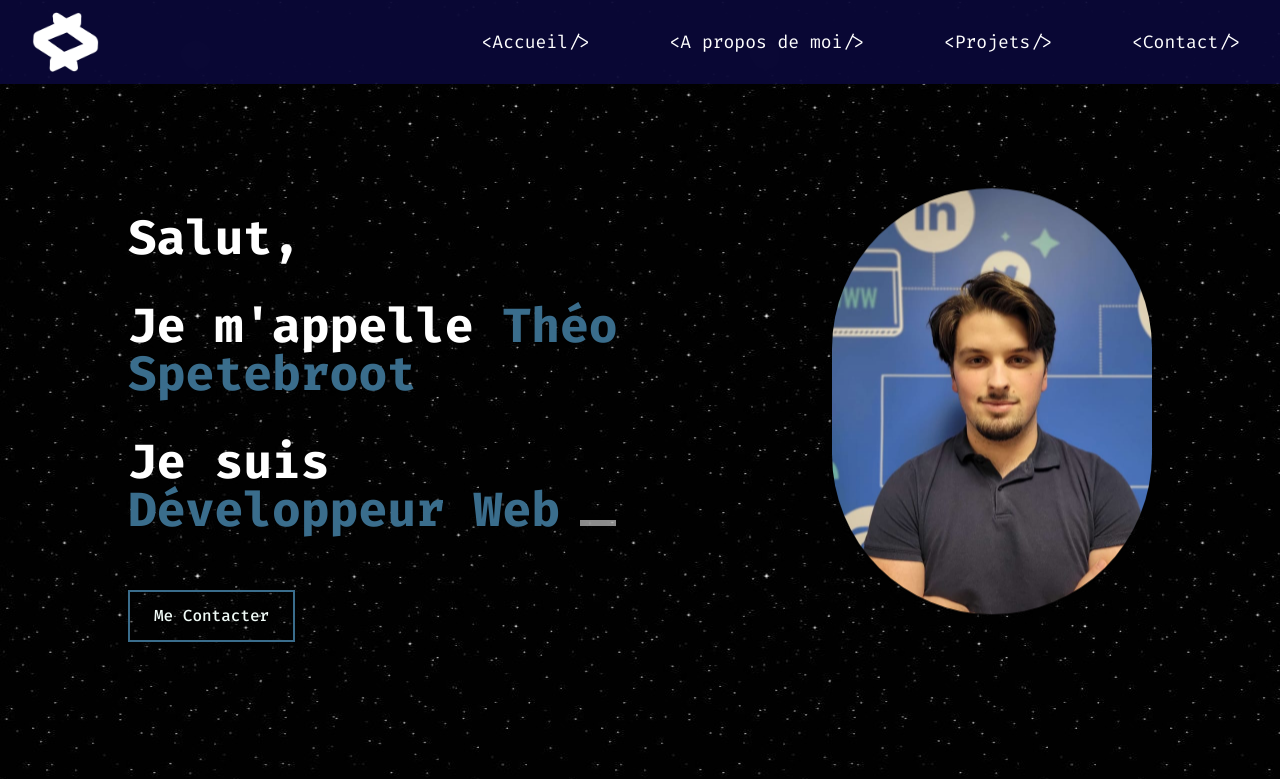
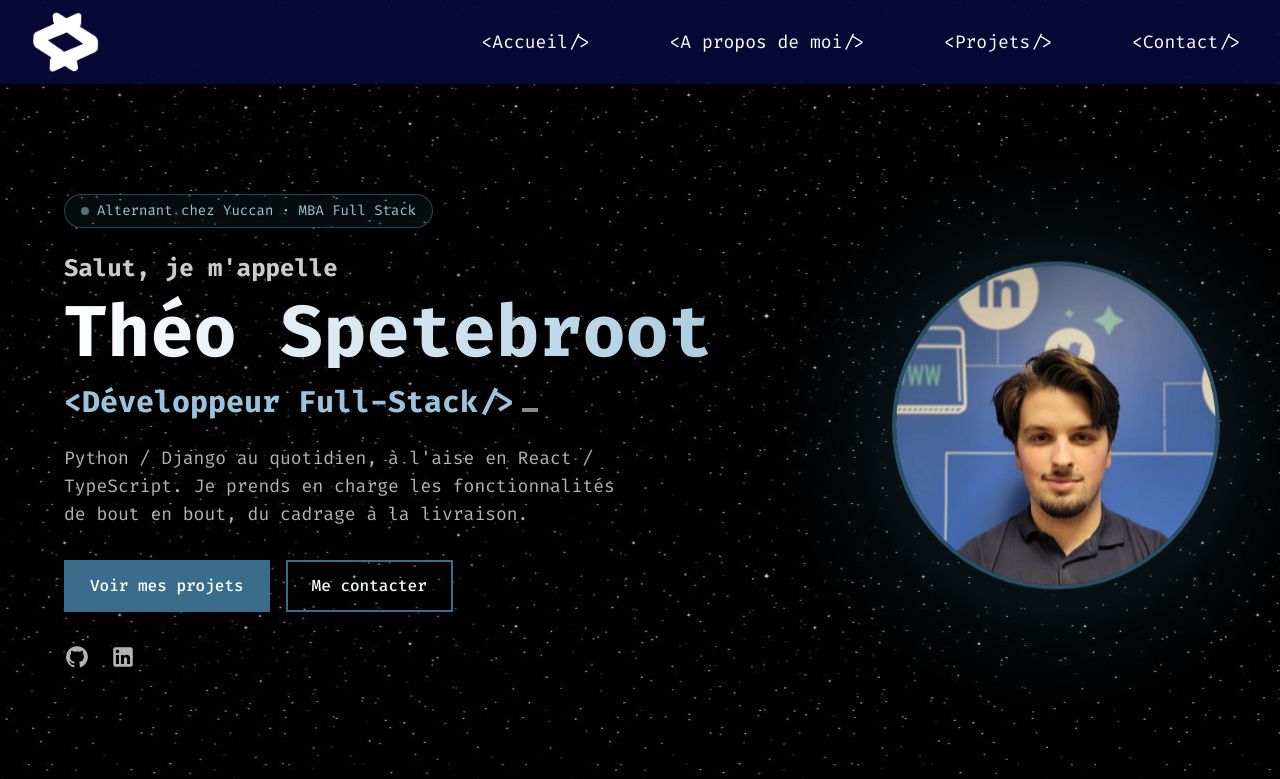
Before and after one commit to Tidragon-coder/portfolio-v2, a React (Create React App) app: page / in a window 1280 px wide. Shown: the top 779 px of the page. Built offline with nearby package versions, Linux system fonts and the light colour scheme.

Commit message:
2.1.1 : Refonte de la section d'accueil

```diff
--- a/src/components/molecules/introduc.tsx
+++ b/src/components/molecules/introduc.tsx
@@ -1,35 +1,65 @@
 // src/components/ui/molecules/Introduct.tsx
-import Button from '../atoms/Button';
 import profileImage from '../../assets/img/img_Theo2.jpg';
 import { Link } from 'react-router-dom';
+import { buttonClasses } from '../atoms/Button';
 
 const Introduct = () => {
   return (
-    <section id="accueil" className="min-h-[90vh] flex items-center justify-center px-6 pt-0 mt-12">
-      <div className="flex flex-col md:flex-row items-center justify-between max-w-5xl w-full">
-        <div className="flex-1 text-left space-y-10 mt-10">
-          <h1 className="text-4xl md:text-5xl font-bold">Salut,</h1>
-            <h1 className="text-4xl md:text-5xl font-bold">
-            Je m'appelle <span className="text-secondary">Théo Spetebroot</span>
-            </h1>
-            <h1 className="text-4xl md:text-5xl font-bold">
-            Je suis <span className="text-secondary">Développeur Web</span>
-            <span className="inline-block ml-5 w-9 h-1.5 bg-white animate-pulse ml-1" />
-            </h1>
+    <section id="accueil" className="min-h-screen flex items-center justify-center px-6 pt-32 pb-16">
+      <div className="flex flex-col-reverse md:flex-row items-center justify-between gap-12 md:gap-16 max-w-6xl w-full">
+        <div className="flex-1 space-y-6 text-center md:text-left">
+          <span className="inline-flex items-center gap-2 rounded-full border border-secondary/60 bg-secondary/10 px-4 py-1.5 text-xs sm:text-sm text-highlight">
+            <span className="h-2 w-2 rounded-full bg-highlight animate-pulse" />
+            Alternant chez Yuccan · MBA Full Stack
+          </span>
 
+          <h1 className="font-bold">
+            <span className="block text-xl md:text-2xl text-white/80 mb-3">Salut, je m'appelle</span>
+            <span className="block text-4xl sm:text-5xl md:text-7xl leading-tight bg-gradient-to-r from-white to-highlight bg-clip-text text-transparent">
+              Théo Spetebroot
+            </span>
+            <span className="block text-xl sm:text-2xl md:text-3xl text-highlight mt-4">
+              &lt;Développeur Full-Stack/&gt;
+              <span className="inline-block ml-2 w-4 h-1 bg-white animate-pulse align-baseline" />
+            </span>
+          </h1>
 
-          <div className="flex justify-start mt-6">
-            <Link to="/contact" className="inline-block">
-              <Button className='mt-4'>Me Contacter</Button>
+          <p className="text-base md:text-lg text-white/70 max-w-xl mx-auto md:mx-0 leading-relaxed">
+            Python / Django au quotidien, à l'aise en React / TypeScript. Je prends en charge
+            les fonctionnalités de bout en bout, du cadrage à la livraison.
+          </p>
+
+          <div className="flex flex-wrap justify-center md:justify-start gap-4 pt-2">
+            <Link
+              to="/projects"
+              className={buttonClasses('primary')}
+            >
+              Voir mes projets
             </Link>
+            <Link
+              to="/contact"
+              className={buttonClasses('outline')}
+            >
+              Me contacter
+            </Link>
+          </div>
+
+          <div className="flex justify-center md:justify-start gap-5 pt-2 text-white/70">
+            <a href="https://github.com/Tidragon-coder" target="_blank" rel="noopener noreferrer" aria-label="GitHub" className="hover:text-white transition-colors">
+              <svg xmlns="http://www.w3.org/2000/svg" width="26" height="26" viewBox="0 0 24 24"><path fill="currentColor" d="M12 2A10 10 0 0 0 2 12c0 4.42 2.87 8.17 6.84 9.5c.5.08.66-.23.66-.5v-1.69c-2.77.6-3.36-1.34-3.36-1.34c-.46-1.16-1.11-1.47-1.11-1.47c-.91-.62.07-.6.07-.6c1 .07 1.53 1.03 1.53 1.03c.87 1.52 2.34 1.07 2.91.83c.09-.65.35-1.09.63-1.34c-2.22-.25-4.55-1.11-4.55-4.92c0-1.11.38-2 1.03-2.71c-.1-.25-.45-1.29.1-2.64c0 0 .84-.27 2.75 1.02c.79-.22 1.65-.33 2.5-.33s1.71.11 2.5.33c1.91-1.29 2.75-1.02 2.75-1.02c.55 1.35.2 2.39.1 2.64c.65.71 1.03 1.6 1.03 2.71c0 3.82-2.34 4.66-4.57 4.91c.36.31.69.92.69 1.85V21c0 .27.16.59.67.5C19.14 20.16 22 16.42 22 12A10 10 0 0 0 12 2"/></svg>
+            </a>
+            <a href="https://www.linkedin.com/in/th%C3%A9o-spetebroot/" target="_blank" rel="noopener noreferrer" aria-label="LinkedIn" className="hover:text-white transition-colors">
+              <svg xmlns="http://www.w3.org/2000/svg" width="26" height="26" viewBox="0 0 24 24"><path fill="currentColor" d="M19 3a2 2 0 0 1 2 2v14a2 2 0 0 1-2 2H5a2 2 0 0 1-2-2V5a2 2 0 0 1 2-2zm-.5 15.5v-5.3a3.26 3.26 0 0 0-3.26-3.26c-.85 0-1.84.52-2.32 1.3v-1.11h-2.79v8.37h2.79v-4.93c0-.77.62-1.4 1.39-1.4a1.4 1.4 0 0 1 1.4 1.4v4.93zM6.88 8.56a1.68 1.68 0 0 0 1.68-1.68c0-.93-.75-1.69-1.68-1.69a1.69 1.69 0 0 0-1.69 1.69c0 .93.76 1.68 1.69 1.68m1.39 9.94v-8.37H5.5v8.37z"/></svg>
+            </a>
           </div>
         </div>
 
-        <div className="flex-1 flex justify-center md:justify-end mt-10 md:mt-0">
+        <div className="relative flex-shrink-0">
+          <div className="absolute inset-0 rounded-full bg-secondary blur-3xl opacity-40" />
           <img
             src={profileImage}
             alt="Théo Spetebroot"
-            className="w-2/3 max-w-xs rounded-full animate-floating"
+            className="relative w-56 h-56 md:w-80 md:h-80 rounded-full object-cover object-top ring-4 ring-secondary/70 shadow-2xl animate-floating"
           />
         </div>
       </div>
```
